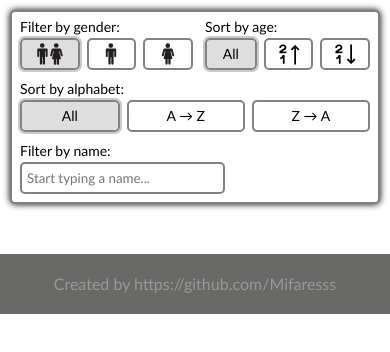
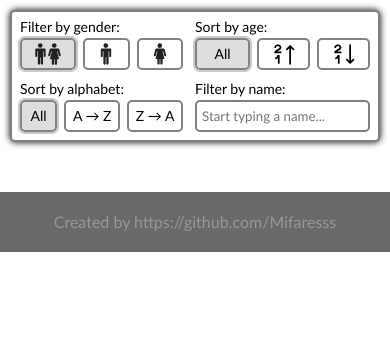
Before and after one commit to Mifaresss/friends-app, a plain HTML site: page index.html in a window 390 px wide. Shown: the part 60-412 px from the top of the page. Drawn offline with Linux system fonts and the light colour scheme; no server answers.

Commit message:
Testing adaptability

```diff
--- a/css/styles.css
+++ b/css/styles.css
@@ -342,8 +342,13 @@ body {
     outline: 2px solid rgb(202, 202, 202);
 	}
 	@media (max-width: 400px) {
-		.filter-name__input {
+		/* .filter-name__input {
 			width: calc(100px + 50 * (100vw - 300px) / 43);
+		} */
+		.filter {
+			display: grid;
+			grid-template-columns: 1fr 1fr;
+			grid-template-rows: 1fr 1fr;
 		}
 	}
 
```
